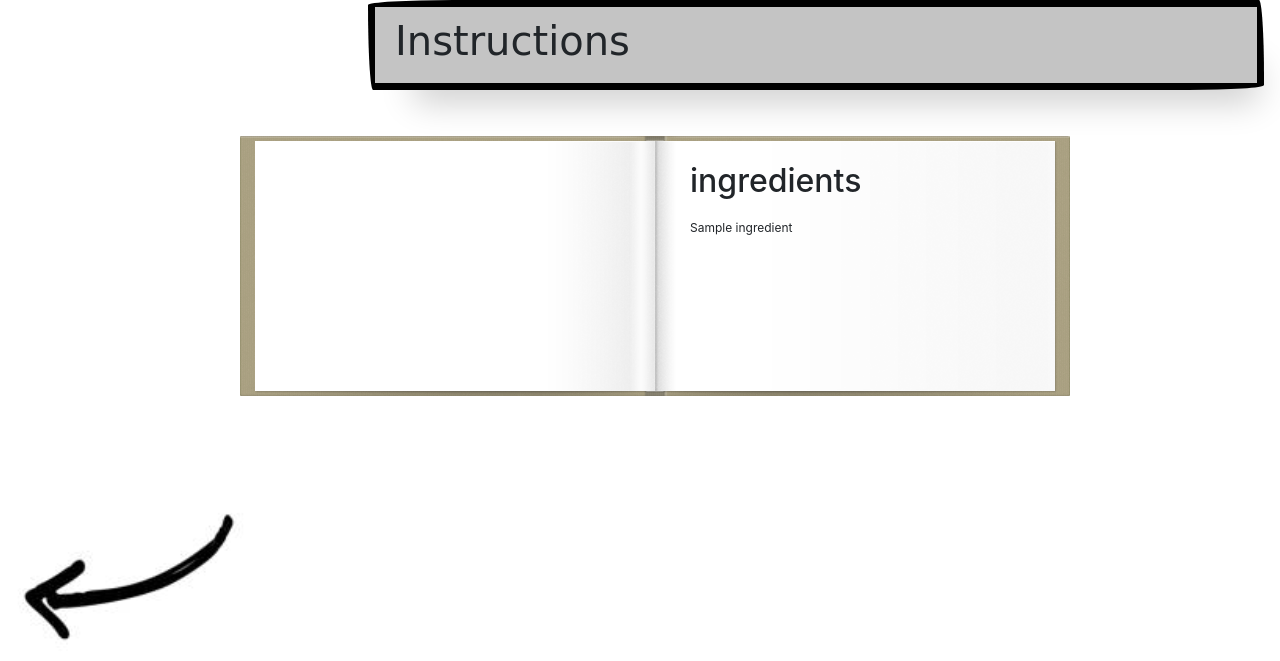
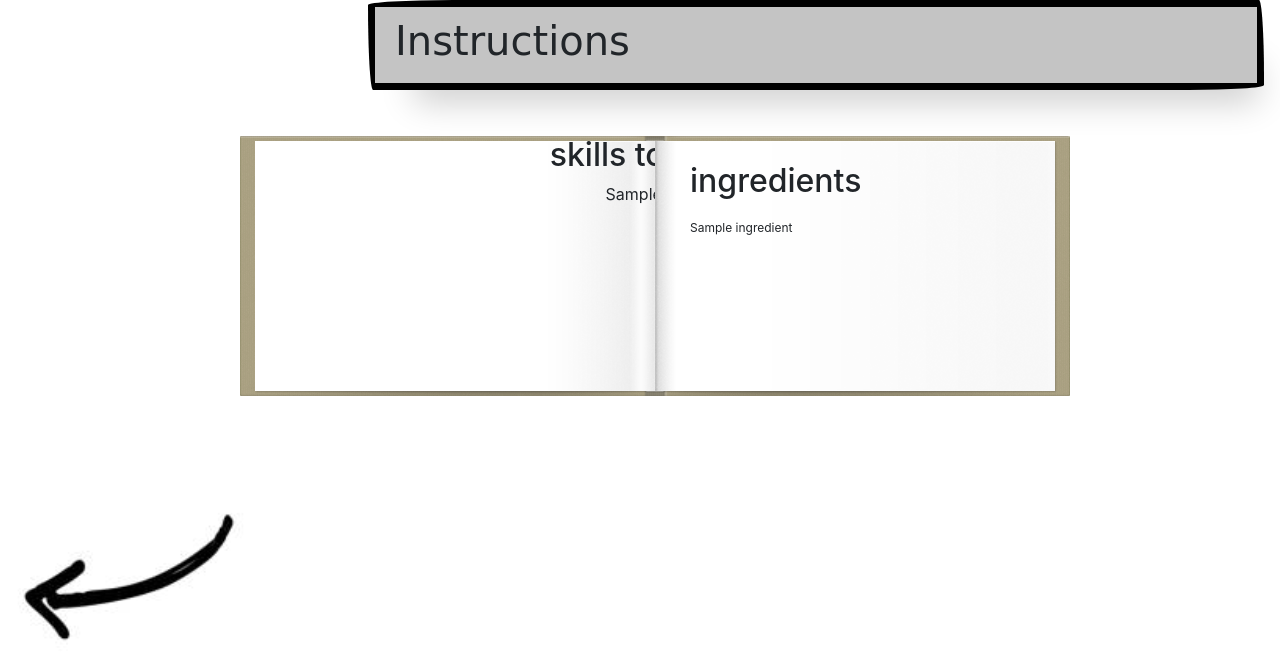
Before and after one commit to munakaghamelu/michelin_duck, a Django app: template django/michelinduck/michelinapp/templates/michelinapp/recipe.html in a window 1280 px wide. Shown: the part 139-800 px from the top of the page. Run offline with Django 3.2, Linux system fonts and the light colour scheme; tables that the repository leaves empty hold one stand-in row (values such as "Sample post"); the template is opened without the code that fills it: values that come from a table or form of the project are taken from there, most other values are stand-ins (such as "Sample title", 1, 10 or a date in 2020); some libraries are stand-ins or nearby versions; some web fonts are replaced.

Commit message:
feature: added skills to learn

```diff
--- a/django/michelinduck/michelinapp/static/michelinapp/main.css
+++ b/django/michelinduck/michelinapp/static/michelinapp/main.css
@@ -88,3 +88,8 @@
     position: absolute;
     bottom: 0px;
 }
+
+.skills {
+    text-align: center;
+    align-items: center;
+}
--- a/django/michelinduck/michelinapp/templates/michelinapp/recipe.html
+++ b/django/michelinduck/michelinapp/templates/michelinapp/recipe.html
@@ -8,8 +8,15 @@
 
 <div id="book">
     <canvas id="pageflip-canvas"></canvas>
+    <section class="skills pages">
+        <div>
+            <h2>skills to learn!</h2>
+            {% for i in learn %}
+            <p>{{i}}</p>
+            {% endfor %}
+        </div>
+    </section>
     <div class="pages">
-
         <section>
             <div>
                 <h2>ingredients</h2>
```
Also changed, not shown: django/michelinduck/michelinapp/views.py (+32 -1 lines).
